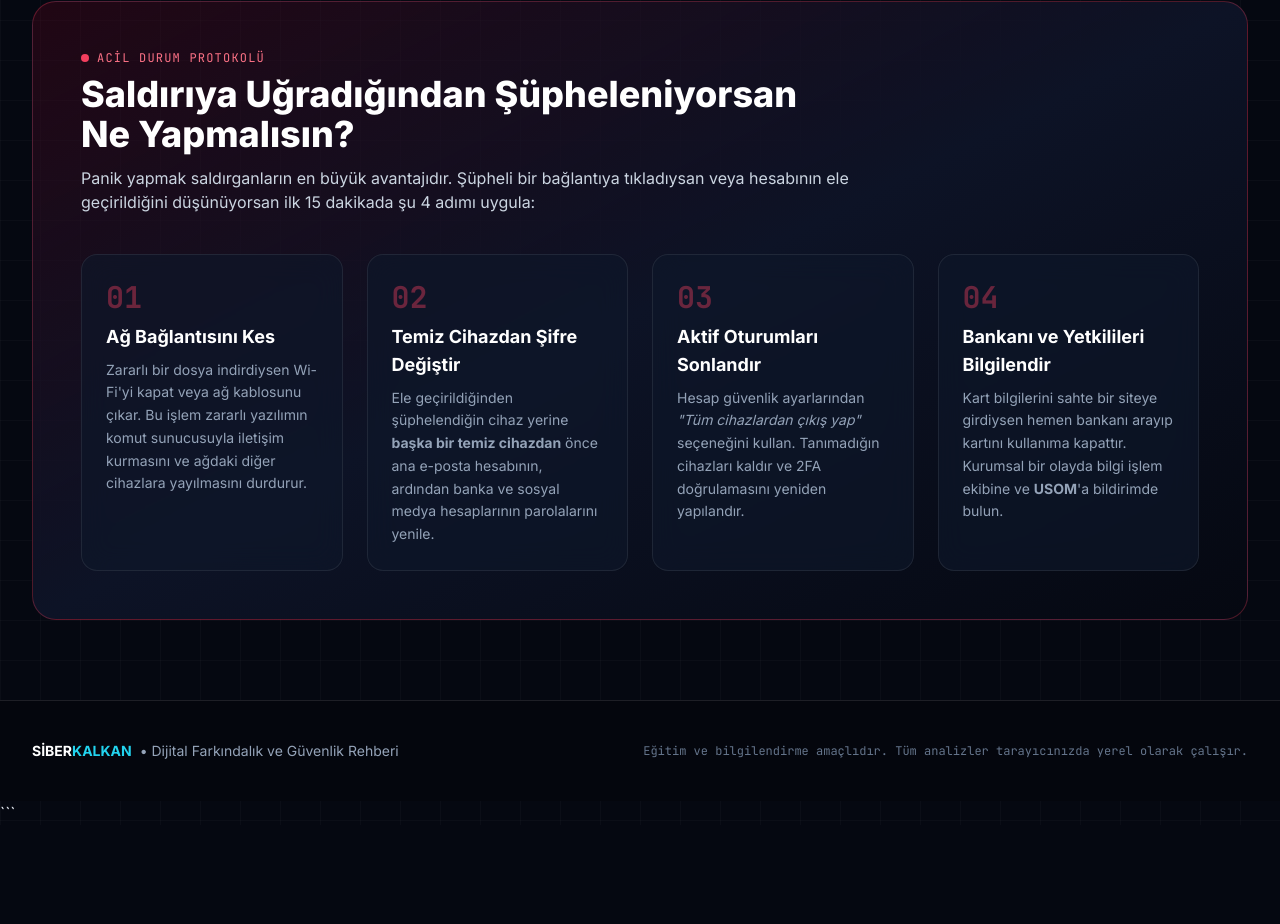
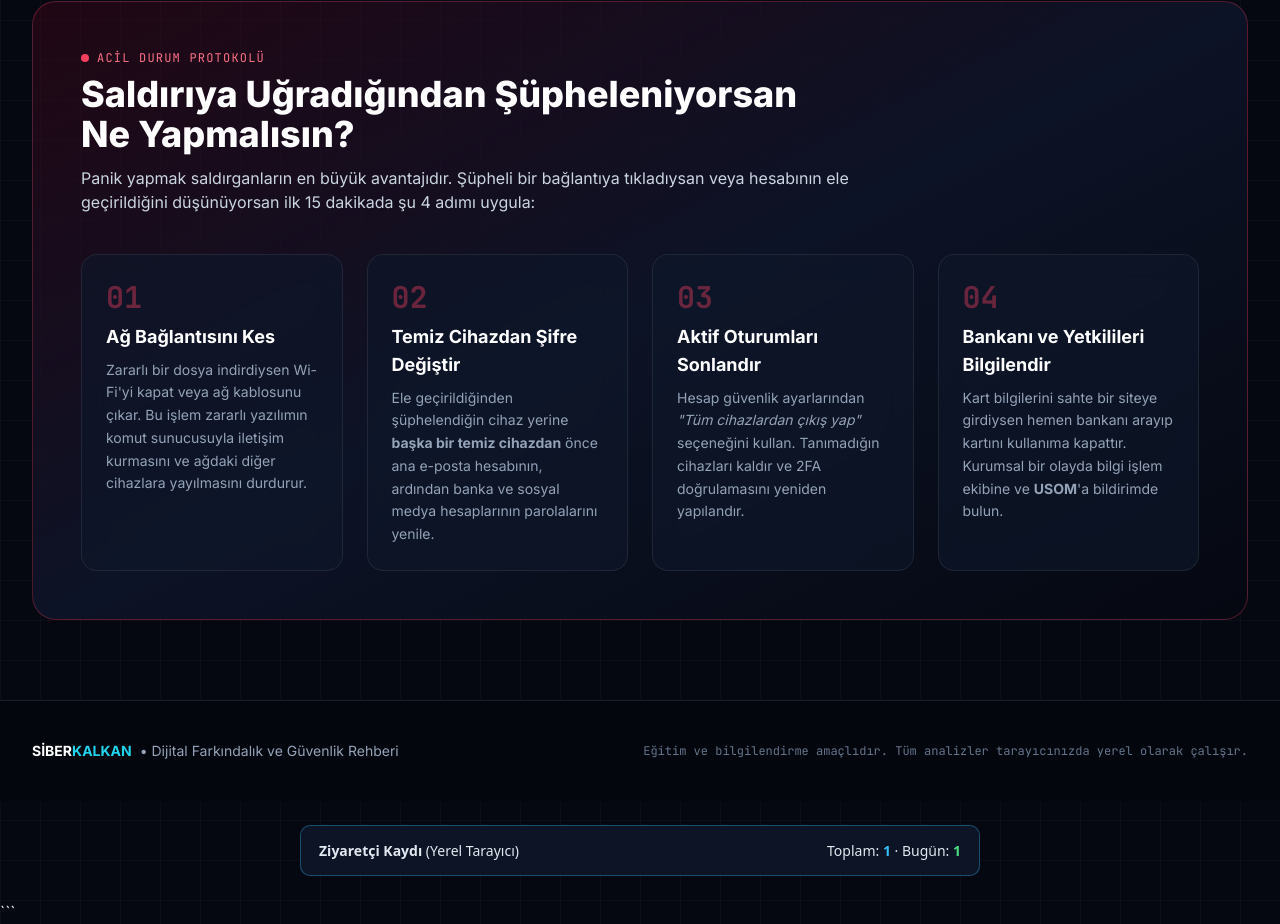
Before and after one commit to noe-603x/noe-603x.github.io, a plain HTML site: page index.html in a window 1280 px wide. Shown: the part 3140-4064 px from the top of the page. Before the commit the page ends 3965 px from the top, so only its background shows below. Drawn offline with nearby package versions, Linux system fonts and the light colour scheme.

Commit message:
Update index.html

````diff
--- a/index.html
+++ b/index.html
@@ -868,4 +868,38 @@
     </script>
 </body>
 </html>
+<!-- SiberKalkan Yerel Sayac Baslangic -->
+<div id="sk-sayac-kutusu" style="max-width: 680px; margin: 24px auto; padding: 14px 18px; border: 1px solid rgba(56, 189, 248, 0.35); border-radius: 10px; background: rgba(15, 23, 42, 0.85); color: #e2e8f0; font-family: system-ui, -apple-system, sans-serif; display: flex; justify-content: space-between; align-items: center; gap: 12px; font-size: 14px;">
+  <span><strong>Ziyaretçi Kaydı</strong> (Yerel Tarayıcı)</span>
+  <span>Toplam: <strong id="sk-toplam" style="color: #38bdf8;">0</strong> · Bugün: <strong id="sk-bugun" style="color: #4ade80;">0</strong></span>
+</div>
+
+<script>
+  (function () {
+    const bugunTarih = new Date().toISOString().slice(0, 10);
+    const toplamKey = "sk_toplam_goruntulenme";
+    const bugunTarihKey = "sk_son_tarih";
+    const bugunSayiKey = "sk_bugun_goruntulenme";
+
+    let toplam = parseInt(localStorage.getItem(toplamKey) || "0", 10) + 1;
+    let kayitliTarih = localStorage.getItem(bugunTarihKey);
+    let bugun = parseInt(localStorage.getItem(bugunSayiKey) || "0", 10);
+
+    if (kayitliTarih !== bugunTarih) {
+      bugun = 1;
+      localStorage.setItem(bugunTarihKey, bugunTarih);
+    } else {
+      bugun += 1;
+    }
+
+    localStorage.setItem(toplamKey, String(toplam));
+    localStorage.setItem(bugunSayiKey, String(bugun));
+
+    const toplamEl = document.getElementById("sk-toplam");
+    const bugunEl = document.getElementById("sk-bugun");
+    if (toplamEl) toplamEl.textContent = toplam;
+    if (bugunEl) bugunEl.textContent = bugun;
+  })();
+</script>
+<!-- SiberKalkan Yerel Sayac Bitis -->
 ```
````
